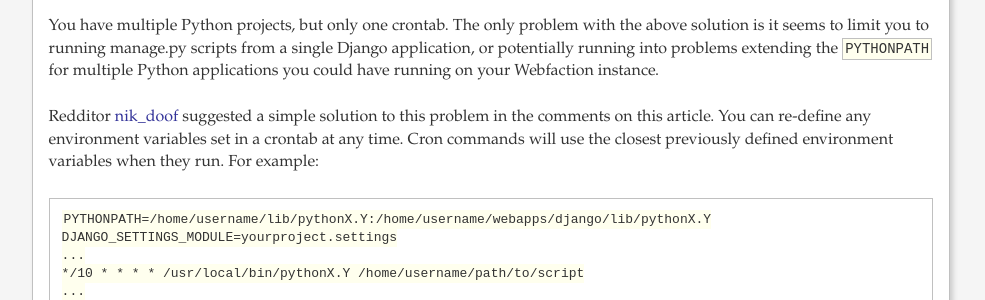
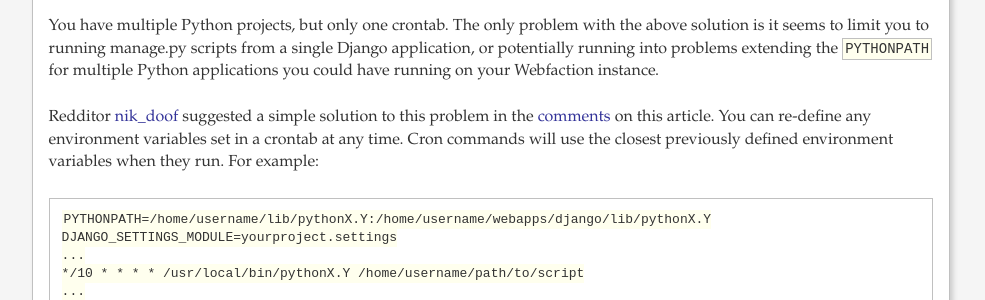
Before and after one commit to garrettr/garrettr.github.com, a Jekyll site: the page built from _posts/2011-10-03-cron-django-webfaction.markdown, in a window 1280 px wide. Shown: the part 860-1160 px from the top of the page, without its empty margins (149-1134 px from the left). Built offline with Jekyll 4.4.1, drawn with Linux system fonts in a browser that asks for light colours; part of the change alters nothing that is shown.

```diff
--- a/_posts/2011-10-03-cron-django-webfaction.markdown
+++ b/_posts/2011-10-03-cron-django-webfaction.markdown
@@ -54,7 +54,8 @@ single Django application, or potentially running into problems extending the `P
 multiple Python applications you could have running on your Webfaction instance.
 
 Redditor [nik_doof](http://www.reddit.com/user/nik_doof) suggested a simple solution to this
-problem in the comments on this article. You can re-define any environment variables set in a
+problem in the
+[comments](http://www.reddit.com/r/django/comments/l073v/using_cron_with_django_on_webfaction/) on this article. You can re-define any environment variables set in a
 crontab at any time. Cron commands will use the closest previously defined environment variables
 when they run. For example:
 
```
